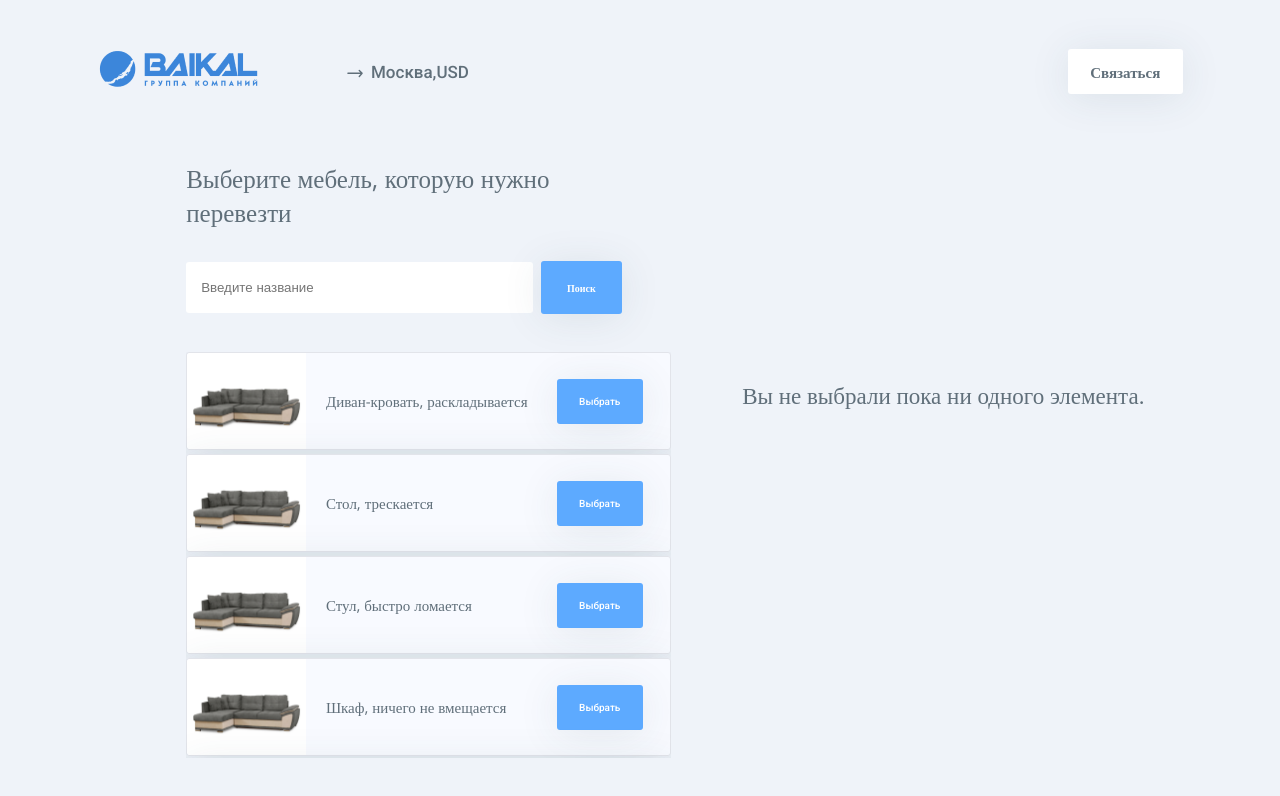
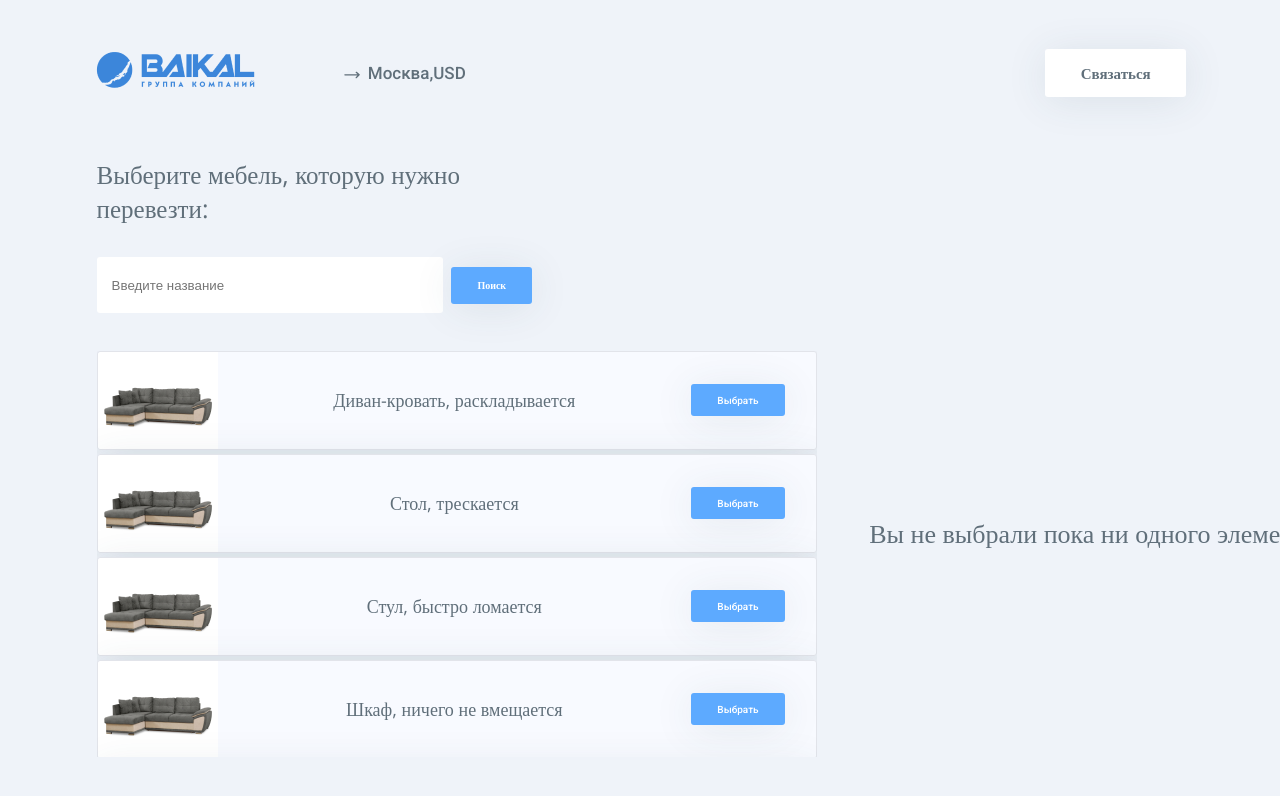
Before and after one commit to theskepticalcat/Baikal-Calculator-App, a React (Create React App) app: page /main in a window 1280 px wide. Both pictures are taken after a click on the button "Далее". Shown: the top 796 px of the page. Built offline with nearby package versions, Linux system fonts and the light colour scheme.

Commit message:
verstka menya demoralizovala

```diff
--- a/package.json
+++ b/package.json
@@ -2,7 +2,7 @@
   "name": "calculator",
   "version": "0.1.0",
   "private": true,
-  "homepage": "https://theskepticalcat.github.io/Calculator/build/index.html",
+  "homepage": "https://theskepticalcat.github.io/Calculator/",
   "dependencies": {
     "@testing-library/jest-dom": "^5.14.1",
     "@testing-library/react": "^11.2.7",
--- a/src/components/Header/header.scss
+++ b/src/components/Header/header.scss
@@ -2,7 +2,7 @@
 @import './../../styles/vars.scss';
 
 .header {
-    position: absolute;
+    // position: absolute;
     top: 0;
     width: 100%;
     z-index: 1000;
@@ -11,7 +11,7 @@
     justify-content: space-between;
     justify-items: center;
 
-    padding: 3.5em 97px 0 97px;
+    padding: 3.5em 6.7em 0 6.7em;
 
     &__logoAndOptions {
         display: flex;
@@ -37,8 +37,8 @@
     }
 
     .btn__white {
-        width: 7.7em;
-        height: 45px;
+        width: 9.4em;
+        height: 3.2em;
 
         background-color: white;
         font-family: 'Open Sans';
--- a/src/components/SelectionInfo/selectionInfo.scss
+++ b/src/components/SelectionInfo/selectionInfo.scss
@@ -8,8 +8,8 @@
 }
 
 .info {
-    margin-top: -150px;
-    padding: 0 5.7em;
+    margin-top: -11em;
+    margin-right: 8em;
 
     &__header {
         font-family: 'Open Sans';
@@ -17,7 +17,7 @@
         font-size: 2.5rem;
 
         text-align: start;
-        margin-bottom: 42px;
+        margin-bottom: 2.3em;
     }
 
 
@@ -26,10 +26,8 @@
         justify-content: center;
 
         p {
-            font-size: 23px;
-            margin-top: 70px;
-            margin-left: 3.1em;
-            margin-right: 2em;
+            font-size: 2.6rem;
+            margin: auto;
         }
 
         .hidden {
@@ -46,32 +44,31 @@
         display: flex;
         align-items: center;
 
-        max-width: 404px;
-        height: 70px;
+        width: 28.8em;
+        height: 5em;
         border-radius: 3px;
-
         background-color: #F8FAFF;
 
         img {
-            width: 108px;
+            width: 7em;
             height: 100%;
         }
 
         p {
-            margin: 0 10px 0 15px;
+            margin: 0 0.7em 0 1em;
         }
     }
 
 
     &__quantity {
         display: flex;
-        margin-top: 24px;
+        margin-top: 1.7em;
 
-        width: 249px;
-        height: 53px;
+        width: 17.7em;
+        height: 3.7em;
 
         &--quantity {
-            margin-left: 15px;
+            margin-left: 1em;
 
             font-family: 'Open Sans';
             font-weight: 400;
@@ -85,15 +82,14 @@
             height: 100%;
 
             text-align: center;
-            padding: 15px 0;
+            padding: 1em 0;
         }
 
         &--btns {
             display: grid;
             grid-template-columns: 1fr 1fr 1fr;
 
-            width: 159px;
-            height: auto;
+            width: 11.3em;
 
             background-color: white;
             border-radius: 3px;
@@ -110,25 +106,30 @@
 
 
     &__specifications {
-        margin-top: 24px;
+        margin-top: 1.7em;
         font-weight: 400;
-        font-size: 15px;
+        font-size: 1rem;
         font-family: 'Open Sans';
 
         &-item {
             display: flex;
-            width: 319px;
-            height: 53px;
+            width: 22.7em;
+            height: 3.7em;
 
             background-color: white;
             box-shadow: 0px 4px 40px 0 #2e50571a;
 
-            margin-bottom: 15px;
-            padding-left: 19px;
+            margin-bottom: 1em;
+            padding-left: 1.3em;
         }
     }
 
     &__placeholder {
         color: #B7B7B7;
     }
+
+
+    @include breakpoint($tablet-bp) {
+        display: none;
+    }
 }
--- a/src/pages/MainPage.jsx
+++ b/src/pages/MainPage.jsx
@@ -8,10 +8,12 @@ import '../styles/mainPage.scss';
 
 const MainPage = observer(() => {
     return (
-        <div className='main-page'>
-            <div className='main-page__mini-form'>
-                <h3>Рассчитайте<br></br>стоимость доставки из Китая</h3>
-                <MiniForm/>
+        <div className='page-wrapper'>
+            <div className='main-page'>
+                <div className='main-page__mini-form'>
+                    <h3>Рассчитайте<br></br>стоимость доставки из Китая</h3>
+                    <MiniForm/>
+                </div>
             </div>
         </div>
     )
--- a/src/pages/Selected.jsx
+++ b/src/pages/Selected.jsx
@@ -41,8 +41,8 @@ const Selected = observer(() => {
 
 
     return (
+        <div className='page-wrapper'>
         <div className='selected'>
-
             <header>
                 <div>
                     <p className='selected__title'>
@@ -115,6 +115,7 @@ const Selected = observer(() => {
             </div>
 
         </div>
+        </div>
     )
 })
 
--- a/src/pages/SelectionPage.jsx
+++ b/src/pages/SelectionPage.jsx
@@ -23,13 +23,12 @@ const SelectionPage = observer(() => {
     return (
         <div className='page-wrapper'>
         <div className='selection'>
-
             <div className='selection__header'>
-                <p>Выберите мебель, которую нужно<br></br>перевезти</p>
+                <p>Выберите мебель, которую нужно<br></br>перевезти:</p>
             </div>
 
             <form className='selection__search'>
-                <input className='selection__search-input' placeholder='Введите название' type='text'></input>
+                <input className='selection__search--input' placeholder='Введите название' type='text'></input>
                 <button className='btn btn__search btn__blue' type='submit'>Поиск</button>
             </form>
 
@@ -39,9 +38,9 @@ const SelectionPage = observer(() => {
                 <div className='selection__items'>
                     {furniture.furniture.map(item => {
                         return (
-                        <div key={item.id} className='selection__items-item'>
+                        <div key={item.id} className='selection__items--item'>
                             <img src={coach} alt="диван" />
-                            <p className='item_name'>{item.name}</p>
+                            <p className='selection__items--name'>{item.name}</p>
                             <button onClick={() => select(item)} type='button' className='btn btn__blue btn__medium btn__white-active'>Выбрать</button>
                         </div>
                         )
--- a/src/styles/index.scss
+++ b/src/styles/index.scss
@@ -72,7 +72,7 @@ li {
 
     &__search {
         width: 8.1em;
-        height: 53px;
+        height: 3.7em;
 
         @include breakpoint($tablet-bp) {
             display: none;
@@ -81,7 +81,7 @@ li {
 
     &__medium {
         width: 9.4em;
-        height: 45px;
+        height: 3.2em;
 
         font-weight: 500;
         font-family: 'Roboto';
@@ -89,7 +89,7 @@ li {
 
     &__submit {
         width: 14.7em;
-        height: 55px;
+        height: 3.9em;
 
         border-radius: 5px;
     }
@@ -110,12 +110,12 @@ li {
 
     &__whide{
         width: 18.7em;
-        height: 55px;
+        height: 3.9em;
         margin: 20px 0;
 
         @include breakpoint($desktop-bp) {
             width: 15.7em;
-            height: 40px;
+            height: 2.8em;
             margin: 10px 0;
         }
     }
@@ -134,12 +134,9 @@ li {
 
 //Обёртка для страниц:
 .page-wrapper {
-    width: 100vw;
-    height: 100vh;
-
     display: flex;
     flex-direction: column;
-    justify-content: center;
     align-items: center;
     overflow: hidden;
+    height: 90vh;
 }
--- a/src/styles/selected.scss
+++ b/src/styles/selected.scss
@@ -2,7 +2,7 @@
     display: flex;
     flex-direction: column;
     font-family: 'Open Sans';
-    margin: 130px 97px 97px 97px;
+    margin: 3.3em auto;
 
 
     header {
@@ -30,6 +30,7 @@
         box-shadow: rgba(93, 170, 255, 0.1);
         transition: 0.2s visibility;
         margin-bottom: 15px;
+        cursor: pointer;
 
         &-calculate {
             align-self: end;
--- a/src/styles/selectionPage.scss
+++ b/src/styles/selectionPage.scss
@@ -2,8 +2,9 @@
 @import './vars.scss';
 
 .selection {
-    margin-top: 8.5em;
-    padding: 0 0 0 6.9em;
+    margin: auto 6.9em;
+    align-self: start;
+    width: 100%;
 
     &__header {
         display: block;
@@ -26,9 +27,9 @@
         margin-top: 32px;
         width: 35em;
 
-        &-input {
+        &--input {
             width: 26em;
-            height: 3.8em;
+            height: 4.2em;
             margin-right: 8px;
             padding-left: 15px;
 
@@ -50,13 +51,15 @@
 
     .selection__wrap {
         display: flex;
+        width: 100%;
+        justify-content: space-between;
 
         .selection__items {
             display: flex;
             flex-direction: column;
 
-            margin: 38px 0 0 0;
-            max-height: 29em;
+            margin: 2.7em 0 0 0;
+            height: 29em;
 
             overflow: scroll;
             -ms-overflow-style: none;
@@ -65,16 +68,20 @@
                 display: none;
             }
 
-            &-item {
+            &--item {
                 display: flex;
                 align-items: center;
                 justify-content: space-between;
 
-                max-width: 44.2em;
-                max-height: 7em;
+                font-family: 'Open Sans';
+                font-weight: 400;
+                font-size: 1.8rem;
+
+                width: 40em;
+                height: 7em;
 
                 background-color: #F8FAFF;
-                padding-right: 18px;
+                padding-right: 1.2em;
                 border-radius: 3px;
                 border: 1px solid #E2E4EA;
                 box-shadow: 0px 4px 40px 0 #2e50571a;
@@ -85,23 +92,18 @@
                     height: 100%;
                 }
 
-                p {
-                    font-family: 'Open Sans';
-                    font-weight: 400;
-                    font-size: 1.5rem;
-
-                    margin: 20px;
-                    width: 50%;
+                &--name {
+                    margin: auto;
                 }
 
                 @include breakpoint($tablet-bp) {
-                    max-width: 100vw;
+                    width: 100vw;
                 }
             }
 
             @include breakpoint($tablet-bp) {
                 width: 100vw;
-                max-height: 100vh;
+                height: 100vh;
                 margin-top: 0;
             }
         }
@@ -115,6 +117,6 @@
     @include breakpoint($tablet-bp) {
         width: 100vw;
         padding: 0;
-        margin-bottom: 15px;
+        margin: 0 0 15px 0;
     }
 }
--- a/src/styles/vars.scss
+++ b/src/styles/vars.scss
@@ -1,5 +1,5 @@
 $desktop-bp: 1300px;
-$tablet-bp: 960px;
+$tablet-bp: 1200px;
 
 $light-blue:#EFF3F9;
 $blue:      #5DAAFF;
```
Also changed, not shown: src/components/ContactForm/contactForm.scss (+7 -9 lines), src/styles/contacts.scss (+17 -21 lines).
